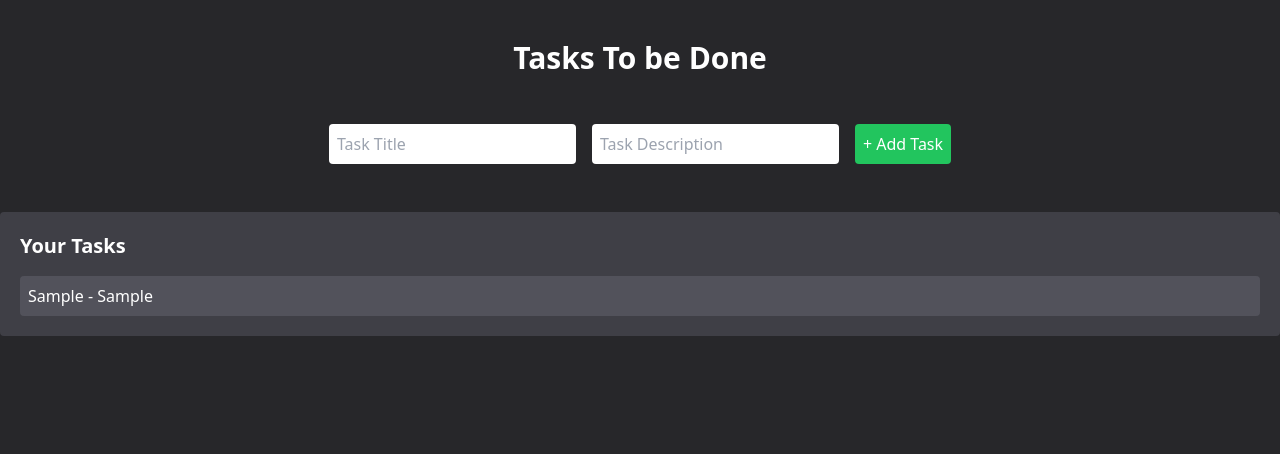
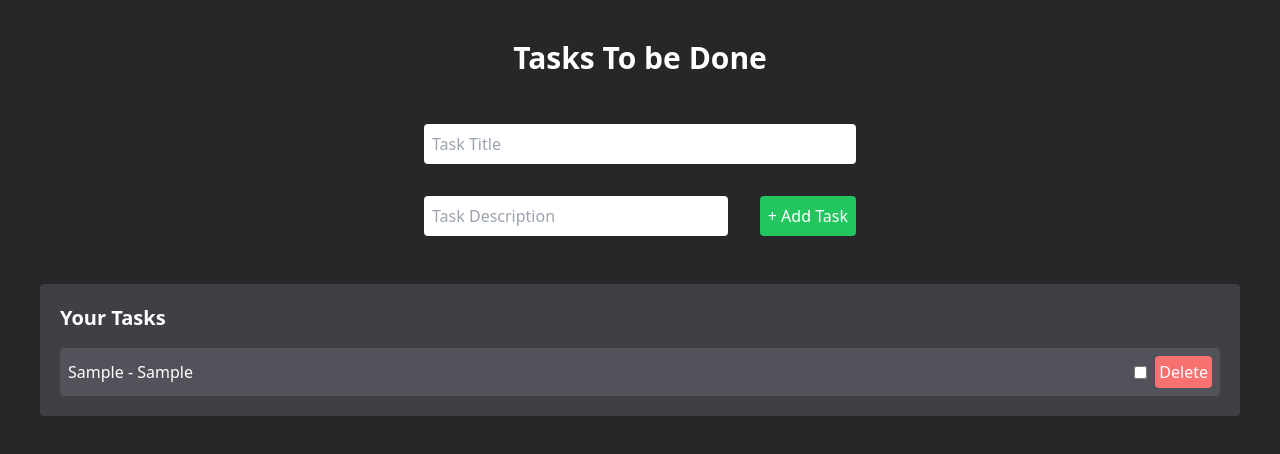
Before and after one commit to mani-sahu/ToDoList, a React (Vite) app: page / in a window 1280 px wide. Both pictures are taken after typing "Sample", "Sample" into the empty fields and a click on the button "+ Add Task". Shown: the top 454 px of the page. Built offline with nearby package versions, Linux system fonts and the light colour scheme.

Commit message:
implemented checkbox feature to mark tasks as complete

```diff
--- a/src/App.jsx
+++ b/src/App.jsx
@@ -1,9 +1,9 @@
-import React, { useState } from 'react';
+import React, { useState } from "react";
 
 function App() {
   const [tasks, setTasks] = useState([]);
-  const [taskTitle, setTaskTitle] = useState('');
-  const [taskDescription, setTaskDescription] = useState('');
+  const [taskTitle, setTaskTitle] = useState("");
+  const [taskDescription, setTaskDescription] = useState("");
 
   const handleTitle = (e) => {
     setTaskTitle(e.target.value);
@@ -13,24 +13,58 @@ function App() {
     setTaskDescription(e.target.value);
   };
 
+  const handleDelete = (id) => {
+    // unique id for the task should be Added because
+    // abhi jitne bhee task same title ke hai vo eksaath delete ho rhe
+
+    // console.log("kounsa task del ho rha:", id);
+    // const updatedTasks = tasks.filter((task) => task.title !== id);
+    // console.log("new tasks:", updatedTasks);
+    // setTasks(updatedTasks);
+
+    console.log("kounsa task del ho rha:", id);
+    const updatedTasks = tasks.filter((_, index) => index !== id);
+    console.log("new tasks:", updatedTasks);
+    setTasks(updatedTasks);
+  };
+
+  const toggleComplete = (index) => {
+    const newTasks = tasks.map((task, i) => {
+      if (i === index) {
+        return { ...task, completed: !task.completed };
+      }
+      return task;
+    });
+    setTasks(newTasks);
+  };
+
   const handleSubmit = (e) => {
     e.preventDefault();
     if (taskTitle && taskDescription) {
-      const newTask = { title: taskTitle, description: taskDescription };
+      // const newTask = { title: taskTitle, description: taskDescription };
+      const newTask = { title: taskTitle, description: taskDescription, completed: false };
       setTasks([...tasks, newTask]);
-      setTaskTitle('');
-      setTaskDescription('');
+      setTaskTitle("");
+      setTaskDescription("");
     }
   };
 
+
   return (
-    <div className='h-screen bg-zinc-800 p-0 m-0'>
-      <h2 className='text-center text-white text-3xl font-bold p-10'>Tasks To be Done</h2>
-      <form action="" className='flex justify-center items-center' onSubmit={handleSubmit}>
+    <div className=" h-screen bg-zinc-800 m-0 p-0">
+      <h2 className="text-center text-white text-3xl font-bold p-10">
+        Tasks To be Done
+      </h2>
+      <div className="flex flex-col items-center justify-center">
+        <form
+          action=""
+          className="w-full max-w-md flex flex-col sm:flex-row flex-wrap gap-4 justify-center items-center"
+          onSubmit={handleSubmit}
+        >
           <input
             type="text"
-          className='m-2 p-2 rounded'
-          placeholder='Task Title'
+            className="flex-grow m-2 p-2 rounded"
+            placeholder="Task Title"
             value={taskTitle}
             onChange={handleTitle}
           />
@@ -38,29 +72,54 @@ function App() {
             type="text"
             name="description"
             id="description"
-          className='m-2 p-2 rounded'
-          placeholder='Task Description'
+            className="flex-grow m-2 p-2 rounded"
+            placeholder="Task Description"
             value={taskDescription}
             onChange={handleDescription}
           />
           <button
             type="submit"
-          className='text-white bg-green-500 hover:bg-green-700 p-2 rounded m-2'
+            className=" text-white bg-green-500 hover:bg-green-700 p-2 rounded m-2"
           >
             + Add Task
           </button>
         </form>
+      </div>
 
-      <div className='mt-10 p-5 bg-zinc-700 text-white rounded'>
-        <h3 className='text-xl font-bold mb-4'>Your Tasks</h3>
+      <div className=" m-10 p-5 bg-zinc-700 text-white rounded">
+        <h3 className="text-xl font-bold mb-4">Your Tasks</h3>
         <ul>
           {tasks.length === 0 ? (
             <li>No Tasks Yet</li>
           ) : (
             tasks.map((task, index) => (
-              <li key={index} className='p-2 bg-zinc-600 mt-2 rounded'>
+              <div className="flex justify-between items-center p-2 bg-zinc-600 mt-2 rounded">
+                {/* <span className=" bg-zinc-600 rounded"> */}
+                <li key={index} className="flex-grow">
+                <span className={task.completed ? 'line-through' : ''}>
                   {task.title} - {task.description}
+                </span>
                 </li>
+                {/* </span> */}
+
+                {/* <div className="text-white bg-red-400 hover:bg-red-700 rounded"> */}
+
+                <input
+                  type="checkbox"
+                  checked={task.completed}
+                  onChange={() => toggleComplete(index)}
+                  className='mr-2'
+                />
+
+                <button
+                  className="p-1 text-white bg-red-400 hover:bg-red-700 rounded"
+                  // onClick={() => handleDelete(task.title)}
+                  onClick={() => handleDelete(index)}
+                >
+                  Delete
+                </button>
+                {/* </div> */}
+              </div>
             ))
           )}
         </ul>
```
Lines whose indentation alone changed are shown as unchanged.
